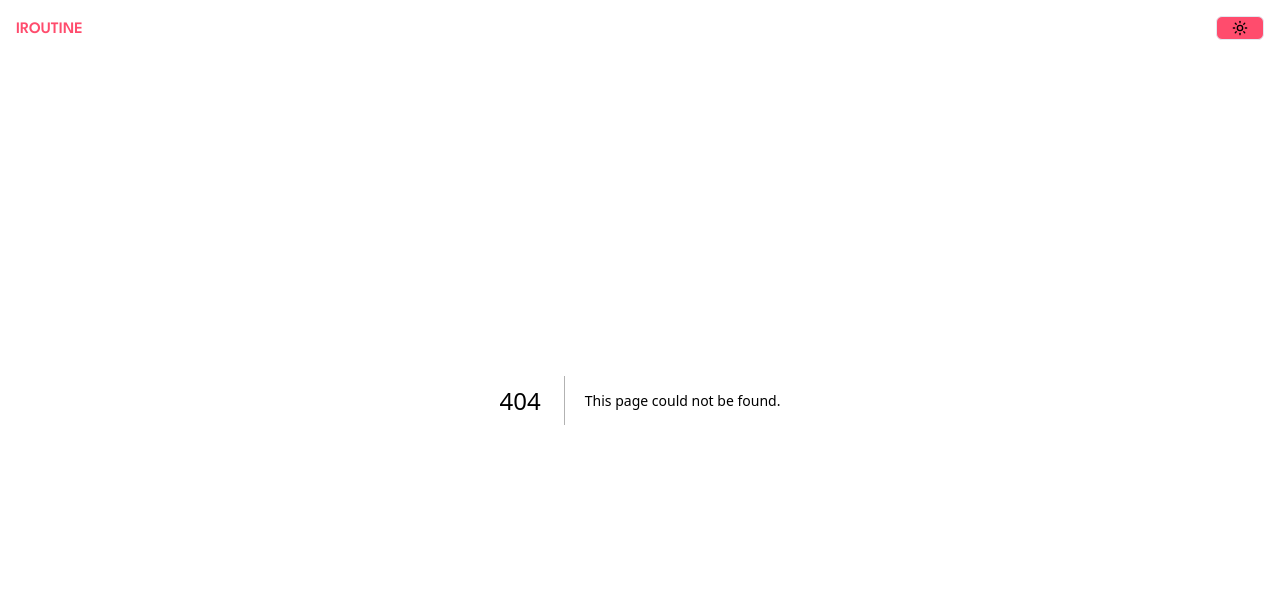
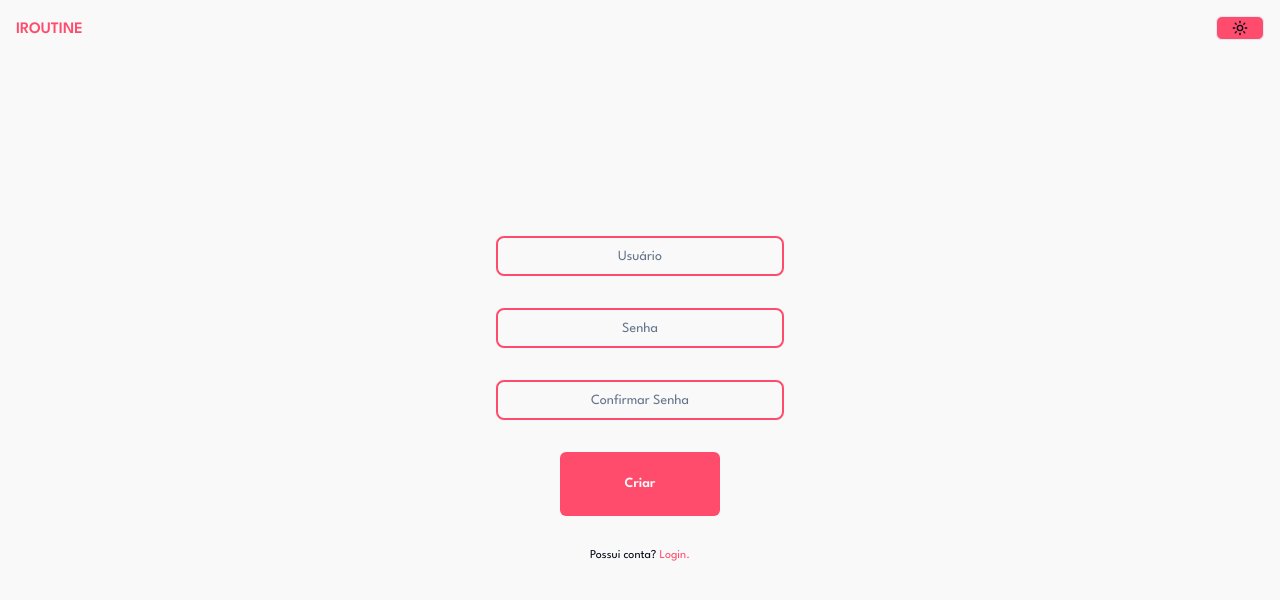
Before and after one commit to ivini95/iroutine-front, a Next.js app: page /createUser in a window 1280 px wide. Before the commit this address had no page. Shown: the top 600 px of the page. Built offline with nearby package versions, Linux system fonts and the light colour scheme.

Commit message:
feat: create login and create user page

```diff
--- /dev/null
+++ b/app/createUser/page.tsx
@@ -0,0 +1,18 @@
+import Link from "next/link";
+import { Button } from "../components/ui/button";
+import { Input } from "../components/ui/input";
+
+export default function CreateUser() {
+  return (
+    <main className="h-screen">
+      <div className="flex flex-col items-center justify-center h-full gap-8">
+        <Input placeholder="Usuário" className="h-10 w-72 rounded-lg border-2 border-primary text-primary bg-transparent text-center"/>
+        <Input placeholder="Senha" className="h-10 w-72 rounded-lg border-2 border-primary  text-primary bg-transparent text-center"/>
+        <Input placeholder="Confirmar Senha" className="h-10 w-72 rounded-lg border-2 border-primary  text-primary bg-transparent text-center"/>
+        <Button className="h-16 w-40 font-semibold text-sm">Criar</Button>
+
+        <p className="text-xs">Possui conta? <Link className="text-primary decoration-primary" href={'login'}>Login.</Link></p>
+      </div>
+    </main>
+  )
+}
--- a/app/globals.css
+++ b/app/globals.css
@@ -17,7 +17,7 @@
     --primary-foreground: 210 40% 98%;
 
     --secondary: 210 10% 23%;
-    --secondary-foreground: 210 11% 15%;
+    --secondary-foreground: 210 10% 23%;
 
     --muted: 210 40% 96.1%;
     --muted-foreground: 215.4 16.3% 46.9%;
@@ -49,7 +49,7 @@
     --primary-foreground: 222.2 47.4% 11.2%;
 
     --secondary: 0 9% 98%;
-    --secondary-foreground: 210 40% 98%;
+    --secondary-foreground: 210 10% 23%;
 
     --muted: 217.2 32.6% 17.5%;
     --muted-foreground: 215 20.2% 65.1%;
--- /dev/null
+++ b/app/login/page.tsx
@@ -0,0 +1,17 @@
+import Link from "next/link";
+import { Button } from "../components/ui/button";
+import { Input } from "../components/ui/input";
+
+export default function Login() {
+  return (
+    <main className="h-screen">
+      <div className="flex flex-col items-center justify-center h-full gap-8">
+        <Input placeholder="Usuário" className="h-10 w-72 rounded-lg border-2 border-primary text-primary bg-transparent text-center"/>
+        <Input placeholder="Senha" className="h-10 w-72 rounded-lg border-2 border-primary  text-primary bg-transparent text-center"/>
+        <Button className="h-16 w-40 font-semibold text-sm">Login</Button>
+
+        <p className="text-xs">Não possui conta? <Link className="text-primary decoration-primary" href={'createUser'}>Criar.</Link></p>
+      </div>
+    </main>
+  )
+}
```
